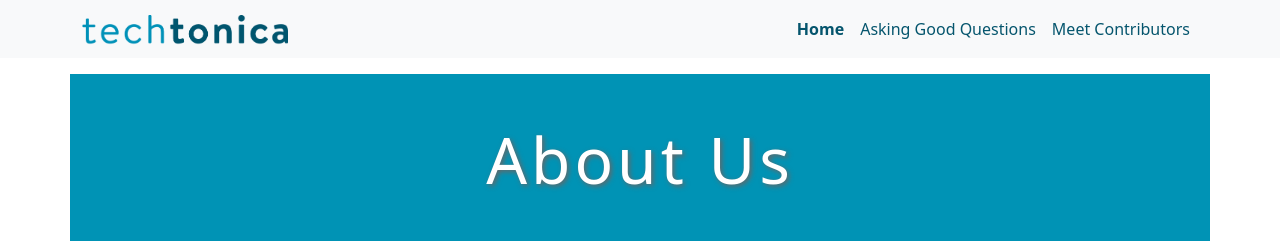
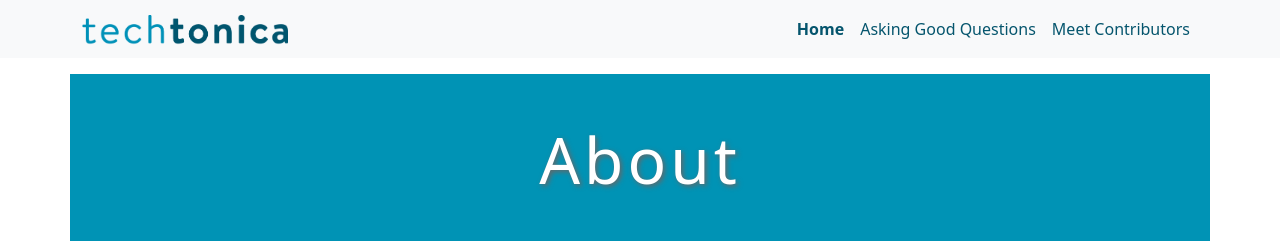
Before and after one commit to Roshanell/question-craft, a React (Vite) app in the folder client/: page /about in a window 1280 px wide. Shown: the top 241 px of the page. Built offline with nearby package versions, Linux system fonts and the light colour scheme; no server answers.

Commit message:
final touches

```diff
--- a/client/index.html
+++ b/client/index.html
@@ -2,10 +2,10 @@
 <html lang="en">
   <head>
     <meta charset="UTF-8" />
-    <link rel="icon" type="image/svg+xml" href="/vite.svg" />
+    <link rel="icon"  href="/orange_icon.png" />
     <meta name="viewport" content="width=device-width, initial-scale=1.0" />
 
-    <title>Vite + React</title>
+    <title>Techtonica</title>
   </head>
   <body>
     <div id="root"></div>
--- a/client/src/components/AboutHeader.jsx
+++ b/client/src/components/AboutHeader.jsx
@@ -4,7 +4,7 @@ import '/src/components/HeaderSection.css'
 function AboutHeader() {
 	return (
 		<div className="row row_center blue-background">
-			<h1 className="h1-white-text">About Us</h1>
+			<h1 className="h1-white-text">About</h1>
             <h3 className="h3-white-text"> Taking the guesswork out of building a great question!</h3>
 		</div>
 	);
```
Also changed, not shown: client/src/assets/orange_icon.jpg (added).
